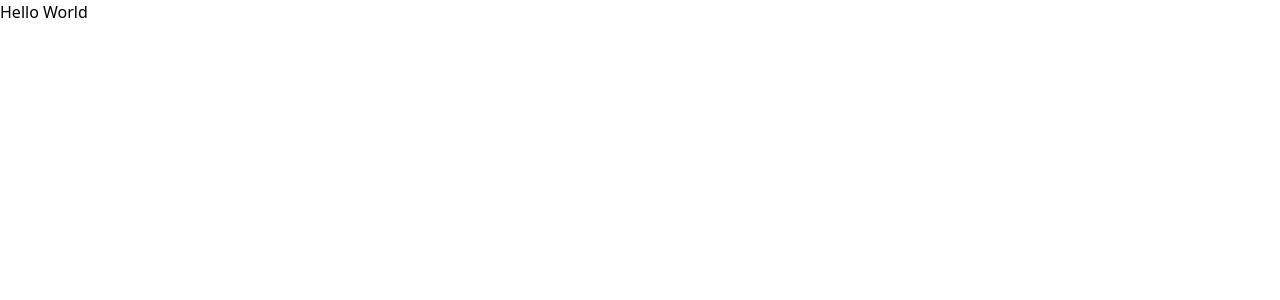
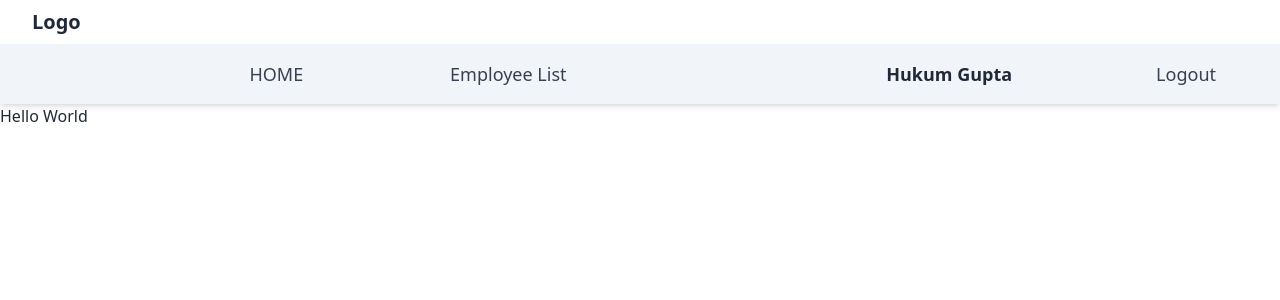
Before and after one commit to sushantskb/Intership-Machine-Task, a React app in the folder client/: page / in a window 1280 px wide. Shown: the top 300 px of the page. Built offline with nearby package versions, Linux system fonts and the light colour scheme; the HTML template or start-up script is replaced by a standard one.

Commit message:
added the header

```diff
--- a/client/package.json
+++ b/client/package.json
@@ -13,6 +13,7 @@
     "@headlessui/react": "^2.1.9",
     "@heroicons/react": "^2.1.5",
     "@reduxjs/toolkit": "^2.2.7",
+    "daisyui": "^4.12.14",
     "jwt-decode": "^4.0.0",
     "my-setup": "file:",
     "react": "^18.3.1",
--- a/client/src/Layout.jsx
+++ b/client/src/Layout.jsx
@@ -1,8 +1,10 @@
 import { Outlet } from "react-router-dom";
+import Header from "./components/common/Header";
 
 const Layout = () => {
   return (
     <div>
+      <Header />
       <Outlet />
     </div>
   );
--- /dev/null
+++ b/client/src/components/common/Header.jsx
@@ -0,0 +1,52 @@
+import { useEffect, useState } from "react";
+import { useLocation } from "react-router-dom";
+
+const Header = () => {
+  const [authPage, setAuthPage] = useState(false);
+  const location = useLocation();
+  useEffect(() => {
+    if (location.pathname === "/login") {
+      setAuthPage(true);
+    }
+  }, [location.pathname]);
+
+  return (
+    <>
+      <header className="px-8 py-2">
+        {/* Logo or Name */}
+        <div className="flex-1">
+          <span className="text-xl font-bold text-gray-800">Logo</span>
+        </div>
+      </header>
+      {!authPage && (
+        <header className="bg-slate-100 shadow-md px-44 py-4 flex justify-between items-center">
+          {/* Navigation Links */}
+          <div className="flex-1 flex justify-around">
+            <a
+              href="/"
+              className="text-lg text-gray-700 hover:text-gray-900 cursor-pointer">
+              HOME
+            </a>
+            <a
+              href="/employee-list"
+              className="text-lg text-gray-700 hover:text-gray-900 cursor-pointer">
+              Employee List
+            </a>
+          </div>
+
+          {/* User Name and Logout */}
+          <div className="flex-1 flex justify-end items-center ">
+            <span className="text-lg font-semibold text-gray-800 cursor-pointer mr-64">
+              Hukum Gupta
+            </span>
+            <button className="text-lg text-gray-700 hover:text-gray-900 -mx-28">
+              Logout
+            </button>
+          </div>
+        </header>
+      )}
+    </>
+  );
+};
+
+export default Header;
--- a/client/tailwind.config.js
+++ b/client/tailwind.config.js
@@ -1,8 +1,16 @@
+/* eslint-disable no-undef */
 /** @type {import('tailwindcss').Config} */
 export default {
   content: ["./index.html", "./src/**/*.{js,ts,jsx,tsx}"],
   theme: {
-    extend: {},
+    extend: {
+      colors: {
+        primary: "#1D4ED8"
+      }
+    },
   },
-  plugins: [],
+  plugins: [require("daisyui")],
+  daisyui: {
+    themes: ["light"],
+  },
 };
```
Also changed, not shown: 1 other file (tests, documents, lock files or other folders).
